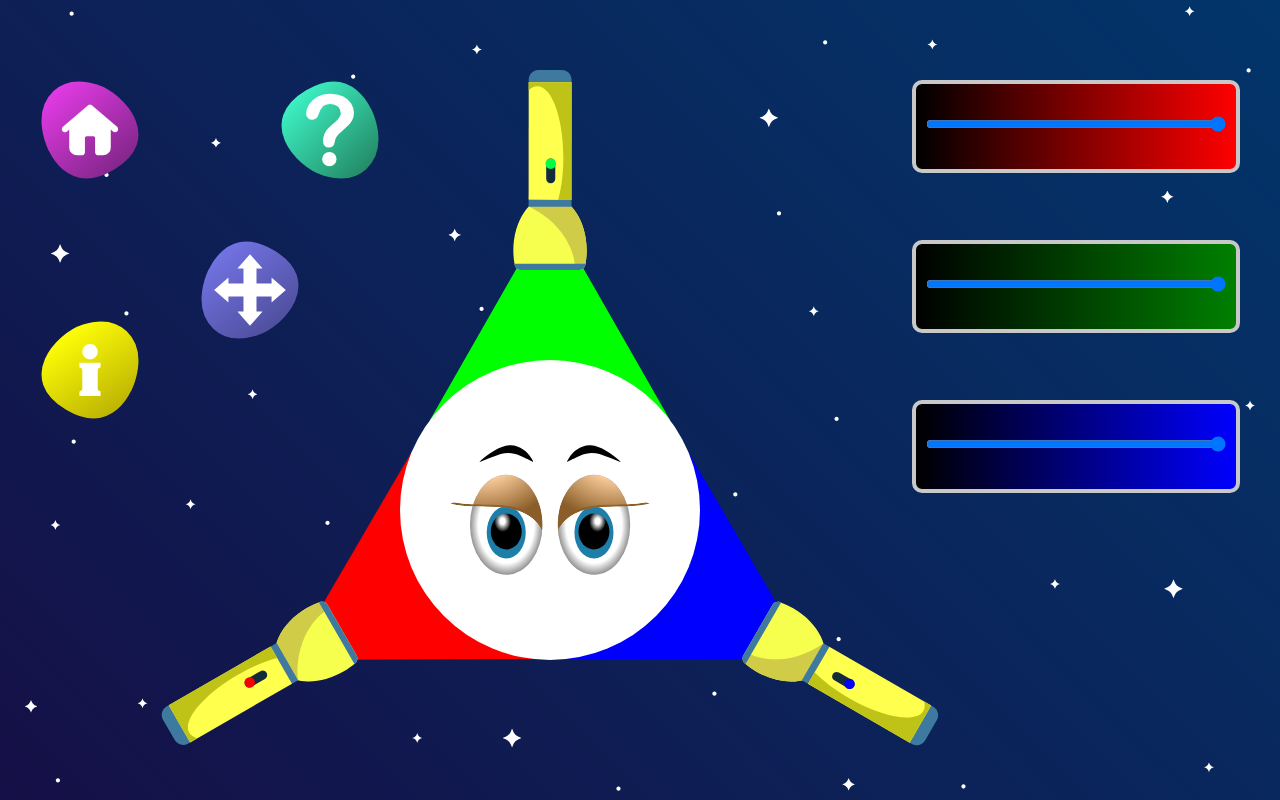
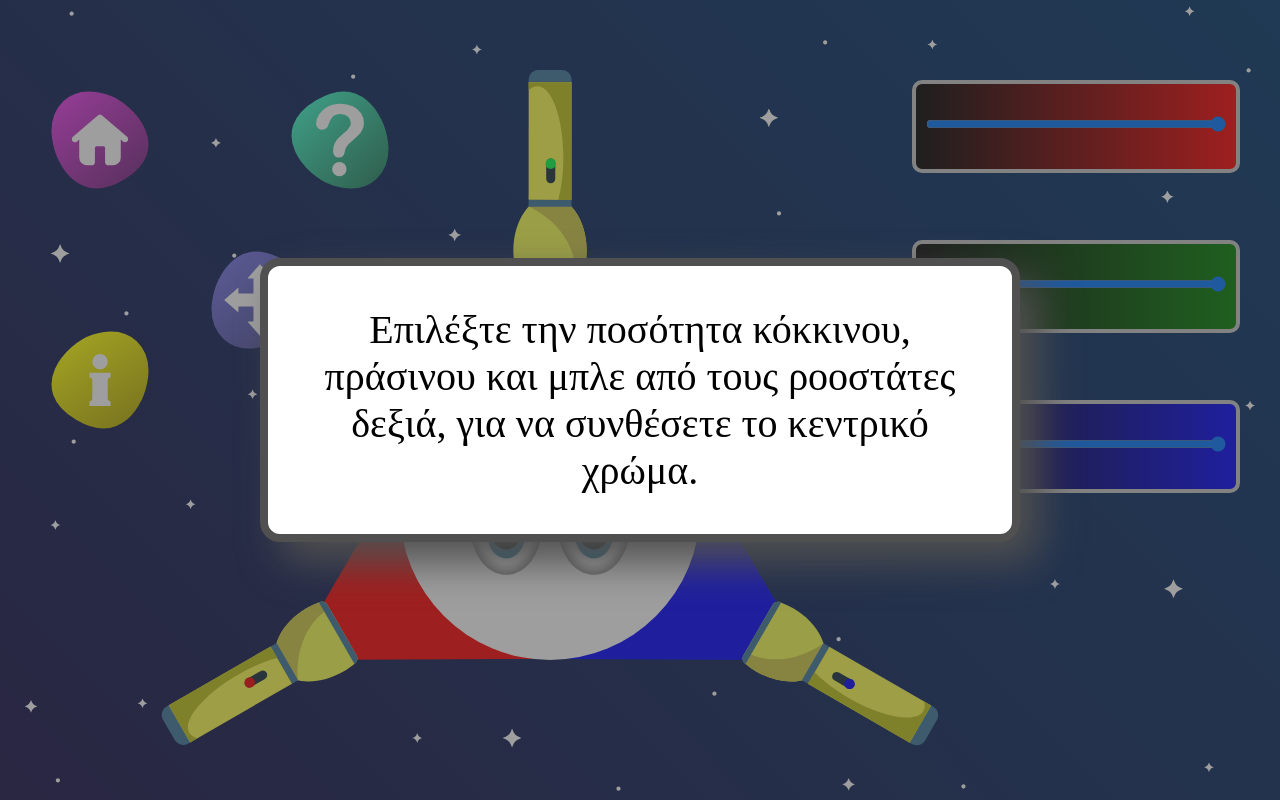
Before and after one commit to photodentro/colorvision, a plain HTML site: page index.html in a window 1280 px wide. Both pictures are taken after a click on the picture 330 px from the left and 130 px from the top of the page. Drawn offline with Linux system fonts and the light colour scheme.

Commit message:
Backport CSS, onerror, help, credits.

```diff
--- a/activity.css
+++ b/activity.css
@@ -4,6 +4,12 @@ SPDX-License-Identifier: CC-BY-SA-4.0
 */
 * {
   box-sizing: border-box;
+  -webkit-touch-callout: none;
+  -webkit-user-select: none;
+  -khtml-user-select: none;
+  -moz-user-select: none;
+  -ms-user-select: none;
+  user-select: none;
 }
 
 .fhp /* Flex Horizontal Parent */
@@ -58,17 +64,23 @@ body {
   color: white;
   font-size: 10px;
   margin: 0;
+  overflow: hidden;  /* avoid scrollbars when dragging outside */
 }
 
-#topdiv {
+#main {
   align-content: space-around;
   align-items: center;
-  display: flex;
   justify-content: space-around;
   height: 36em;
   width: 64em;
-  position: relative;
   text-align: center;
+  overflow: hidden;
+  position: fixed;
+  margin: auto;
+  left: 0;
+  top: 0;
+  right: 0;
+  bottom: 0;
 }
 
 .model {
@@ -77,38 +89,6 @@ body {
   top: 0;
   width: 64em;
   height: 36em;
-}
-
-.menuicon {
-  position: absolute;
-  width: 5em;
-  height: 5em;
-  cursor: pointer;
-}
-
-.menuicon:hover {
-  -webkit-filter: brightness(120%) contrast(1.2);
-  filter: brightness(120%) contrast(1.2);
-}
-
-#bar_home {
-  left: 2em;
-  top: 2em;
-}
-
-#bar_help {
-  left: 14em;
-  top: 2em;
-}
-
-#bar_about {
-  left: 2em;
-  top: 14em;
-}
-
-#bar_fullscreen {
-  left: 10em;
-  top: 10em;
 }
 
 .slider {
@@ -142,3 +122,102 @@ body {
   right: 2em;
   top: 18em;
 }
+
+@-webkit-keyframes menubar_animation {
+  from { opacity: 0; }
+  to { opacity: 1; }
+}
+
+@keyframes menubar_animation {
+  from { opacity: 0; }
+  to { opacity: 1; }
+}
+
+#menubar {
+  background-color-: rgba(127,127,127,0.5);
+  position: absolute;
+  left: 0em;
+  top: 0em;
+  width: 23em;
+  height: 23em;
+  padding-: 0 0.5em 0 0.5em;
+  border-: 0.1em solid rgba(255,255,255,0.5);
+  border-radius: 0 0 22em 0;
+  -webkit-animation: menubar_animation;
+  animation-name: menubar_animation;
+  -webkit-animation-duration: 4s;
+  animation-duration: 4s;
+}
+
+#menubar img {
+  position: absolute;
+  width: 5em;
+  height: 5em;
+  margin: 0.5em;
+  cursor: pointer;
+  vertical-align: middle;
+}
+
+#menubar img:hover {
+  -webkit-filter: brightness(120%) contrast(1.2);
+  filter: brightness(120%) contrast(1.2);
+}
+
+#menubar img:active {
+  -webkit-filter: brightness(80%) contrast(1.2) !important;
+  filter: brightness(80%) contrast(1.2) !important;
+}
+
+#menubar p {
+  display: inline;
+  font-size: 3em;
+  vertical-align: middle;
+}
+
+#bar_home {
+  left: 2em;
+  top: 2em;
+}
+
+#bar_help {
+  left: 14em;
+  top: 2em;
+}
+
+#bar_about {
+  left: 2em;
+  top: 14em;
+}
+
+#bar_fullscreen {
+  left: 10em;
+  top: 10em;
+}
+
+#help {
+  display: none; /* javascript toggles that to flex */
+  align-items: center;
+  justify-content: center;
+  background-color: rgba(63,63,63,0.5);
+  position: fixed;
+  width: 100%;
+  height: 100%;
+  margin: 0;
+  top: 0;
+  left: 0;
+  bottom: 0;
+  right: 0;
+}
+
+#help .dialog {
+  text-align: center;
+  width: 19em;
+  background-color: white;
+  color: black;
+  padding: 1em;
+  border: 0.2em solid rgb(80,80,80);
+  border-radius: 0.5em;
+  -webkit-filter: drop-shadow(0.5em 0.5em 0.5em rgb(80,80,80));
+  filter: drop-shadow(0.5em 0.5em 0.5em rgb(80,80,80));
+  font-size: 2em;
+}
--- a/activity.js
+++ b/activity.js
@@ -3,6 +3,12 @@ Copyright (C) 2018 Alkis Georgopoulos <alkisg@gmail.com>.
 SPDX-License-Identifier: CC-BY-SA-4.0
 */
 var act = null;  // activity object, see initActivity()
+
+function onError(message, source, lineno, colno, error) {
+  alert(sformat('Σφάλμα προγραμματιστή!\n'
+    + 'message: {}\nsource: {}\nlineno: {}\ncolno: {}\nerror: {}',
+  message, source, lineno, colno, error));
+}
 
 // ES6 string templates don't work in old Android WebView
 function sformat(format) {
@@ -24,7 +30,37 @@ function ge(element) {
   return document.getElementById(element);
 }
 
-function onToggleFullScreen(event) {
+function onResize(event) {
+  var w = window.innerWidth;
+  var h = window.innerHeight;
+  if (w / h < 640 / 360) {
+    document.body.style.fontSize = sformat('{}px', 10 * w / 640);
+  } else {
+    document.body.style.fontSize = sformat('{}px', 10 * h / 360);
+  }
+}
+
+function doPreventDefault(event) {
+  event.preventDefault();
+}
+
+function onHome(event) {
+  window.history.back();
+}
+
+function onHelp(event) {
+  ge('help').style.display = 'flex';
+}
+
+function onHelpHide(event) {
+  ge('help').style.display = '';
+}
+
+function onAbout(event) {
+  window.open('credits/index_DS_II.html');
+}
+
+function onFullScreen(event) {
   var doc = window.document;
   var docEl = doc.documentElement;
   var requestFullScreen = docEl.requestFullscreen || docEl.mozRequestFullScreen
@@ -51,49 +87,33 @@ function onColorChange(event) {
   ge('combinedlight').style.fill = sformat('rgb({},{},{})', red, green, blue);
 }
 
-function onHome(event) {
-  window.history.back();
-}
-
-function onHelp(event) {
-  alert('Επιλέξτε την ποσότητα κόκκινου, πράσινου και μπλε από τους ροοστάτες δεξιά, για να συνθέσετε το κεντρικό χρώμα.');
-}
-
-function onAbout(event) {
-  window.open('credits/index_DS_II.html');
-}
-
-function onResize() {
-  var w = window.innerWidth;
-  var h = window.innerHeight;
-  if (w / h < 640 / 360) {
-    document.body.style.fontSize = sformat('{}px', 10 * w / 640);
-  } else {
-    document.body.style.fontSize = sformat('{}px', 10 * h / 360);
-  }
-}
-
-function addEvents() {
+function initActivity() {
   document.body.onresize = onResize;
+  document.body.oncontextmenu = doPreventDefault;
   ge('bar_home').onclick = onHome;
   ge('bar_help').onclick = onHelp;
+  ge('help').onclick = onHelpHide;
   ge('bar_about').onclick = onAbout;
-  ge('bar_fullscreen').onclick = onToggleFullScreen;
+  ge('bar_fullscreen').onclick = onFullScreen;
   ge('red').onchange = onColorChange;
   ge('red').oninput = onColorChange;
   ge('green').onchange = onColorChange;
   ge('green').oninput = onColorChange;
   ge('blue').onchange = onColorChange;
   ge('blue').oninput = onColorChange;
-}
-
-function initActivity() {
-  if (!act) {  // first run
-    addEvents();
+  for (i = 0; i < document.images.length; i += 1) {
+    document.images[i].ondragstart = doPreventDefault;
   }
   act = {};
   onColorChange();
   onResize();
 }
 
+window.onerror = onError;
 window.onload = initActivity;
+// Call onResize even before the images are loaded
+if (document.readyState === 'loading') {
+  document.addEventListener('DOMContentLoaded', onResize);
+} else {  // `DOMContentLoaded` already fired
+  onResize();
+}
--- a/index.html
+++ b/index.html
@@ -3,28 +3,30 @@
 Copyright (C) 2018 Alkis Georgopoulos <alkisg@gmail.com>.
 SPDX-License-Identifier: CC-BY-SA-4.0
 -->
-<html lang="el" class="fvp">
+<html lang="el">
 <head>
   <meta charset="UTF-8"/>
   <title>Έγχρωμη όραση</title>
   <link rel="stylesheet" type="text/css" href="activity.css">
   <script src="activity.js"></script>
 </head>
-<body class="fvp fhp">
-<div id="topdiv">
+<body>
+<div id="main">
   <svg class="model" viewBox="0 0 128 72">
-    <g fill-rule="evenodd">
+    <g>
       <path id="redlight" d="m41.203 41.113-12.187 20.892 24.187-0.1077z" fill="#f00" />
       <path id="greenlight" d="m67 38-12-21-12 21z" fill="#0f0" />
       <path id="bluelight" d="m56.8 61.902 24.187 0.1077-12.187-20.892z" fill="#00f" />
       <circle id="combinedlight" cx="55" cy="47" r="15" fill="#fff" />
-     </g>
+    </g>
   </svg>
   <img class="model" src="resource/model.svg">
-  <img id="bar_home" src="resource/bar_home.svg" alt="Αρχική" title="Επιστροφή στην αρχική σελίδα" class="menuicon">
-  <img id="bar_help" src="resource/bar_help.svg" alt="Βοήθεια" title="Βοήθεια" class="menuicon">
-  <img id="bar_about" src="resource/bar_about.svg" alt="Περί" title="Περί" class="menuicon">
-  <img id="bar_fullscreen" src="resource/bar_fullscreen.svg" alt="Πλήρης οθόνη" title="Πλήρης οθόνη" class="menuicon">
+  <div id="menubar">
+    <img id="bar_home" src="resource/bar_home.svg" alt="Αρχική" title="Επιστροφή στην αρχική σελίδα" class="menuicon">
+    <img id="bar_help" src="resource/bar_help.svg" alt="Βοήθεια" title="Βοήθεια" class="menuicon">
+    <img id="bar_about" src="resource/bar_about.svg" alt="Περί" title="Περί" class="menuicon">
+    <img id="bar_fullscreen" src="resource/bar_fullscreen.svg" alt="Πλήρης οθόνη" title="Πλήρης οθόνη" class="menuicon">
+  </div>
   <div id="reddiv" class="sliderdiv">
     <input id="red" class="slider" type="range" value="255" min="0" max="255" title="Κόκκινο">
   </div>
@@ -35,5 +37,6 @@ SPDX-License-Identifier: CC-BY-SA-4.0
     <input id="blue" class="slider" type="range" value="255" min="0" max="255" title="Μπλε">
   </div>
 </div>
+<div id="help"><div class="dialog">Επιλέξτε την ποσότητα κόκκινου, πράσινου και μπλε από τους ροοστάτες δεξιά, για να συνθέσετε το κεντρικό χρώμα.</div></div>
 </body>
 </html>
```
Also changed, not shown: credits/index_DS_II.html (+8 -7 lines).
